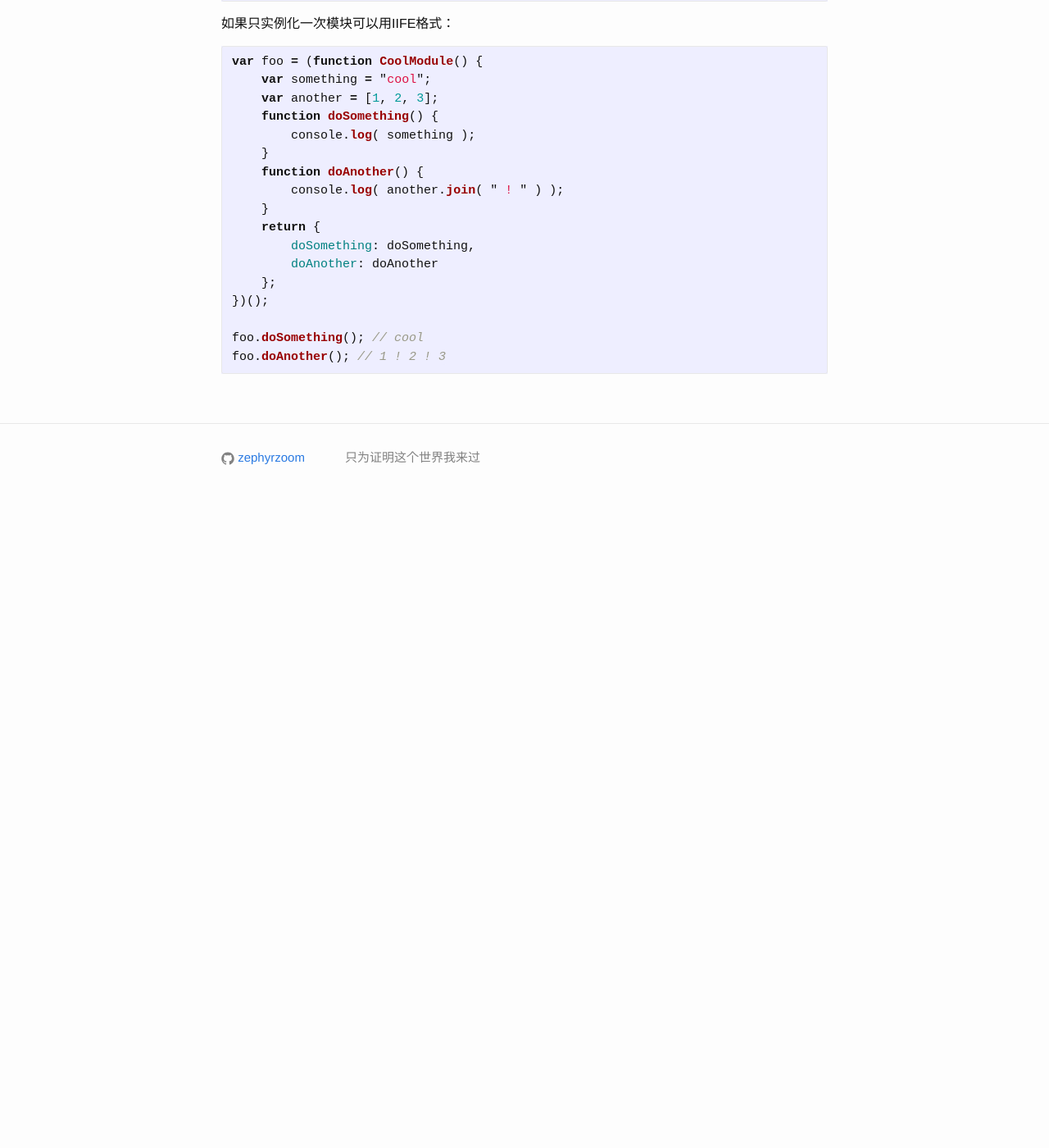
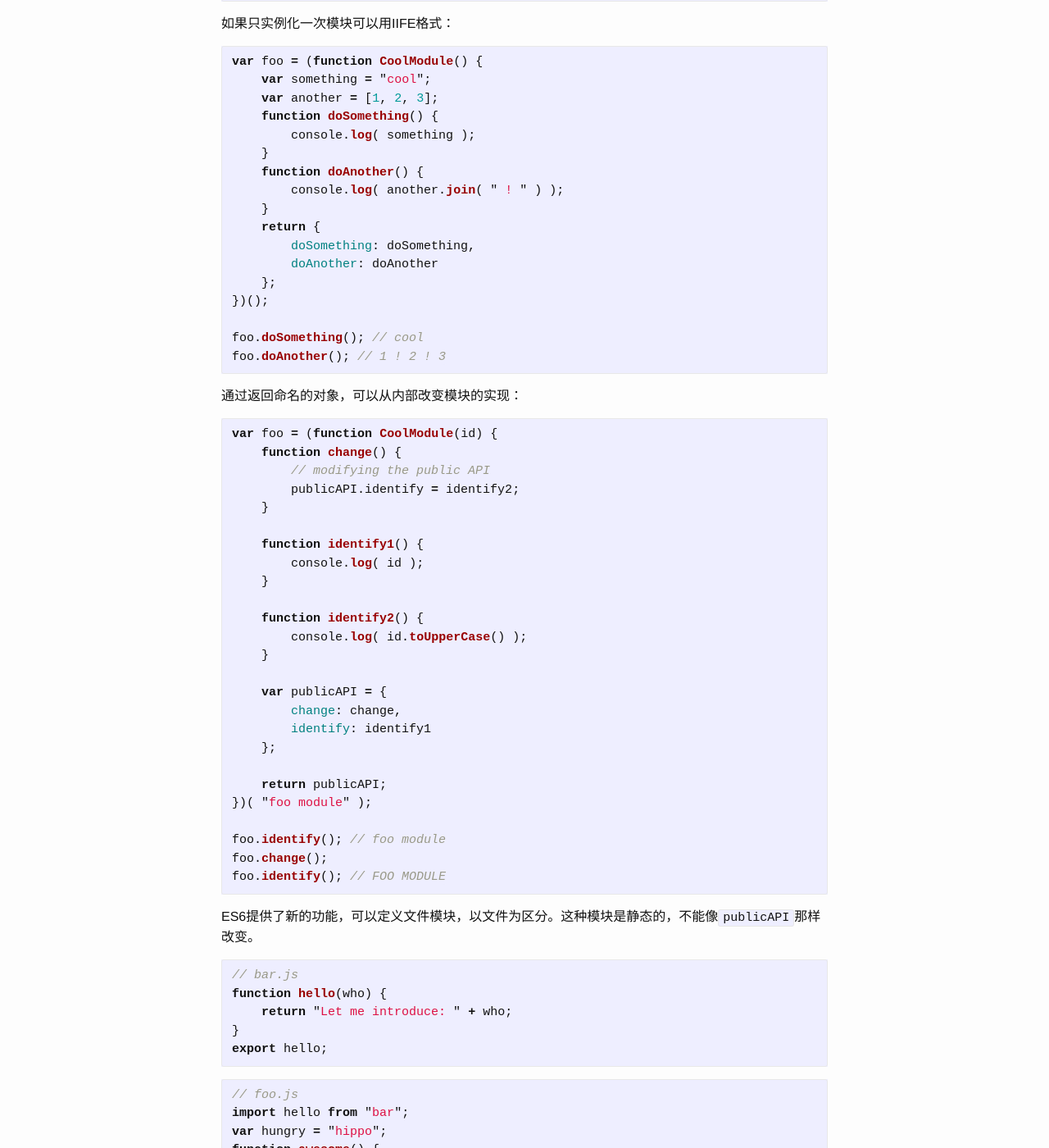
Before and after one commit to zephyrzoom/zephyrzoom.github.io, a Jekyll site: the page built from _posts/2016-08-06-js.md, in a window 1280 px wide and 1400 px high, scrolled down 6665 px. Shown: the whole window at 82% size. Built offline with Jekyll 4.4.1, drawn with Linux system fonts in a browser that asks for light colours; before the commit the page ends 7295 px from its top, so only the background shows below that; some of the changed text lies outside the part shown.

Commit message:
update js

````diff
--- a/_posts/2016-08-06-js.md
+++ b/_posts/2016-08-06-js.md
@@ -317,3 +317,63 @@ var foo = (function CoolModule() {
 foo.doSomething(); // cool
 foo.doAnother(); // 1 ! 2 ! 3
 ```
+通过返回命名的对象，可以从内部改变模块的实现：
+
+```javascript
+var foo = (function CoolModule(id) {
+    function change() {
+        // modifying the public API
+        publicAPI.identify = identify2;
+    }
+
+    function identify1() {
+        console.log( id );
+    }
+
+    function identify2() {
+        console.log( id.toUpperCase() );
+    }
+
+    var publicAPI = {
+        change: change,
+        identify: identify1
+    };
+
+    return publicAPI;
+})( "foo module" );
+
+foo.identify(); // foo module
+foo.change();
+foo.identify(); // FOO MODULE
+```
+
+ES6提供了新的功能，可以定义文件模块，以文件为区分。这种模块是静态的，不能像`publicAPI`那样改变。
+
+```javascript
+// bar.js
+function hello(who) {
+    return "Let me introduce: " + who;
+}
+export hello;
+```
+```javascript
+// foo.js
+import hello from "bar";
+var hungry = "hippo";
+function awesome() {
+    console.log(
+        hello( hungry ).toUpperCase()
+    );
+}
+export awesome;
+```
+```javascript
+module foo from "foo";
+module bar from "bar";
+
+console.log(
+    bar.hello( "rhino" )
+); // Let me introduce: rhino
+
+foo.awesome(); // LET ME INTRODUCE: HIPPO
+```
````
